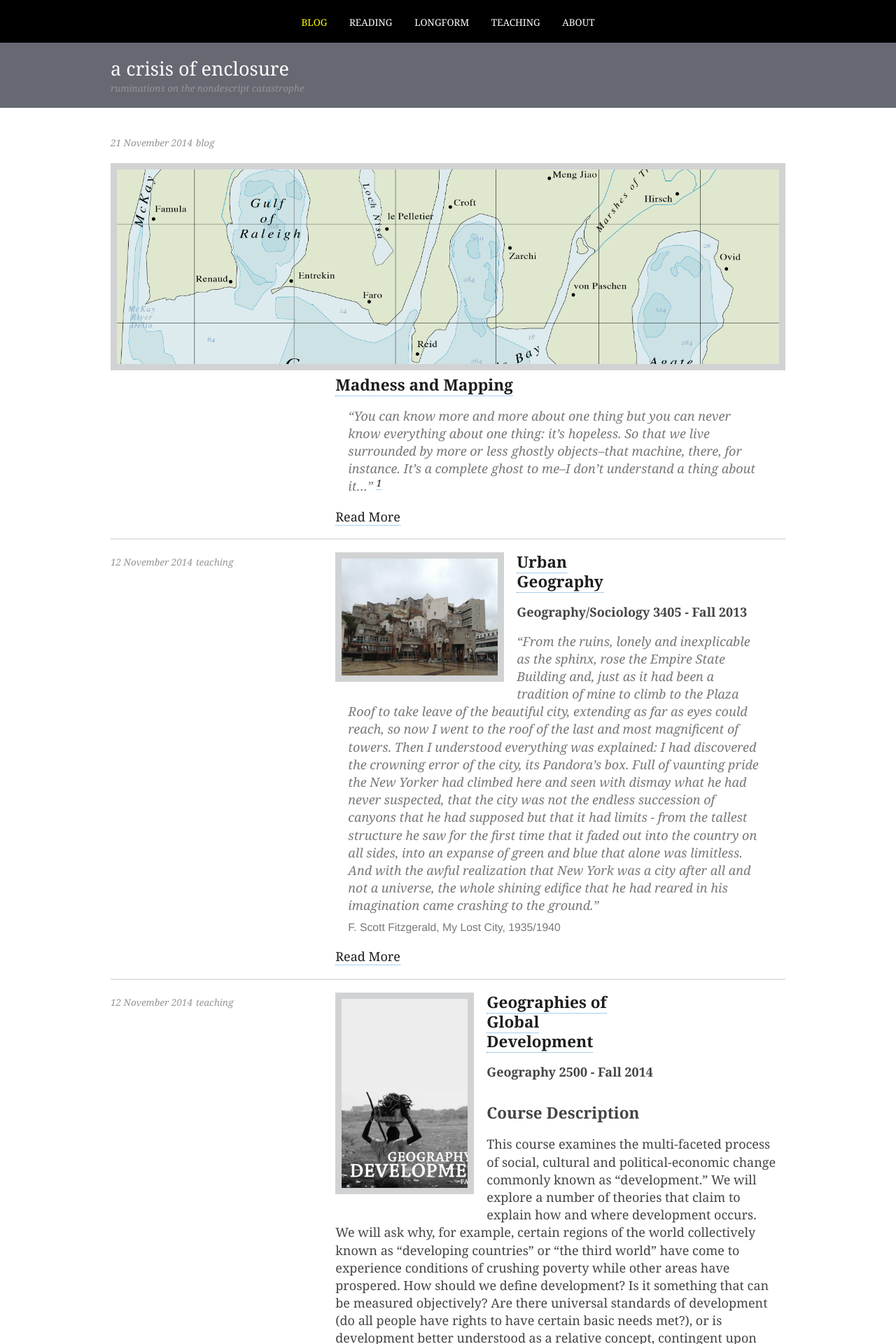
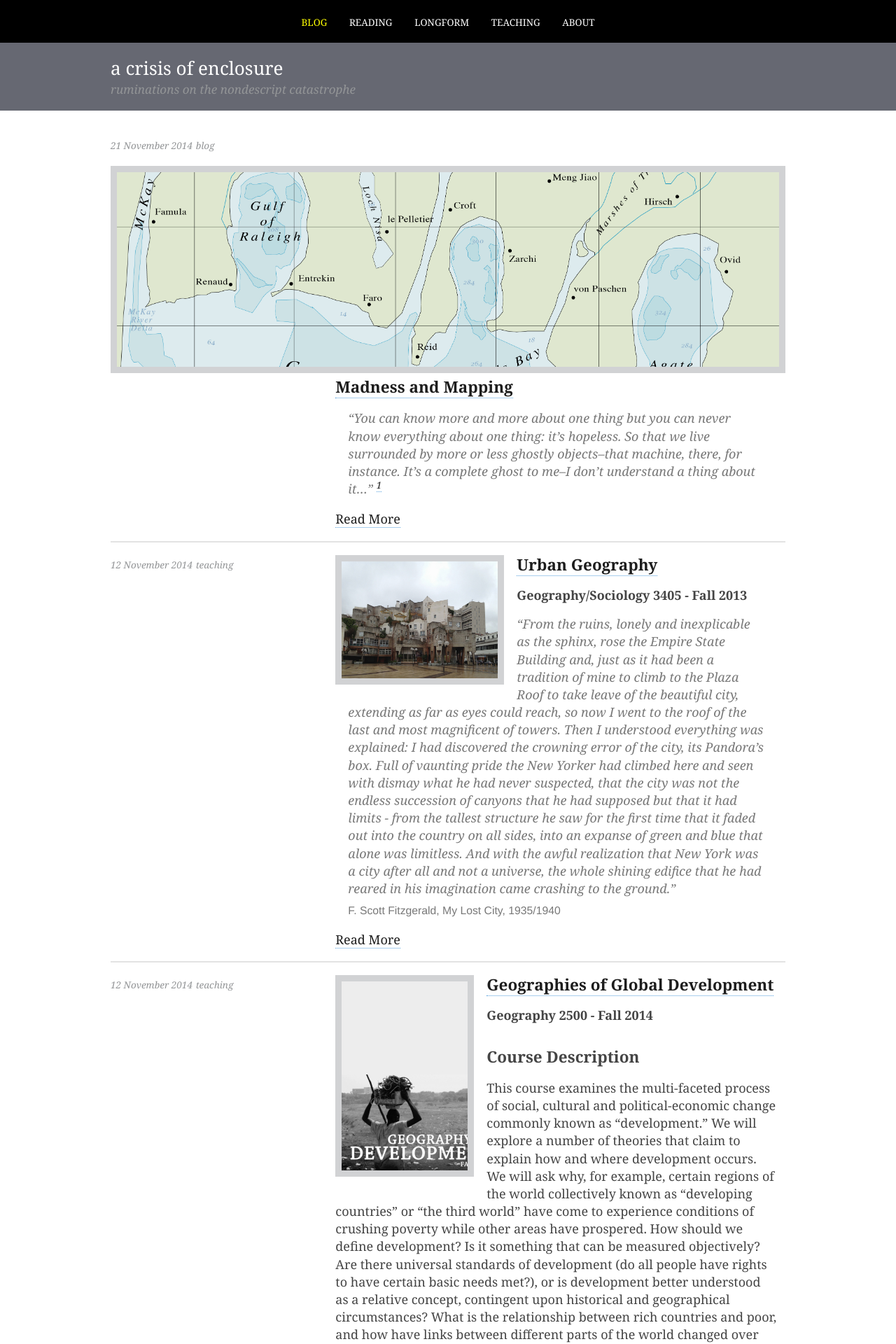
Before and after one commit to nisaface/nisaface.github.io, a Jekyll site: the page built from index.html, in a window 1280 px wide. Shown: the top 1920 px of the page at 70% size. Built offline with Jekyll 4.4.1, drawn with Linux system fonts in a browser that asks for light colours; the list of posts is cut into pages by our own code.

Commit message:
random CSS changes

```diff
--- a/css/style.css
+++ b/css/style.css
@@ -630,12 +630,12 @@ figure {
   color: #FFFFFF;
   border-bottom: 0;
   text-transform: lowercase;
-  font-size: 1.5em;
+  font-size: 1.45em;
 }
 
 .site-description {
   margin: 0;
-  font-size: .75em;
+  font-size: .95em;
   font-style: italic;
   color: #939597;
 }
@@ -686,8 +686,9 @@ figure {
 .post-title {
   margin-top: 0;
   font-size: 1.25em;
-  max-width: 17.5em;
+  max-width: 50em;
   margin: 0 auto;
+  color: #666873;
 }
 
 .post-subtitle {
```
